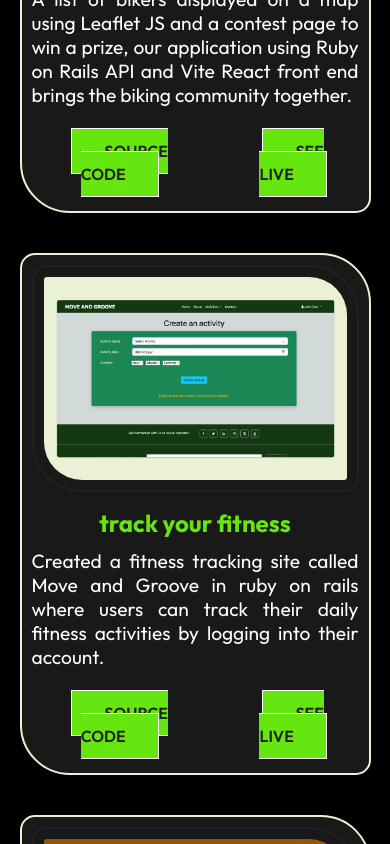
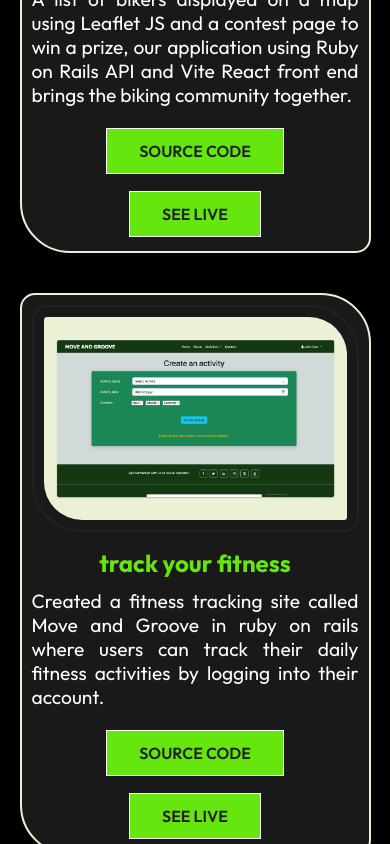
Before and after one commit to Prajay-Chaudhary/Portfolio-website_react, a React (Create React App) app: page /Project in a window 390 px wide. Shown: the part 920-1764 px from the top of the page. Built offline with nearby package versions, Linux system fonts and the light colour scheme; a web font is replaced by a local one.

Commit message:
mainrtained the projects button for small screen

```diff
--- a/src/Components/WorkCardStyles.css
+++ b/src/Components/WorkCardStyles.css
@@ -55,7 +55,16 @@
     margin-top: 2rem;
     gap: 20px;
 }
+/* for small screen size upto 400px */
+@media screen and (max-width: 400px) {
+    .pro-btn {
+    flex-direction:column;
+    gap: 40px;
+}
+}
 
+
+/* for screen size upto 740px */
 @media screen and (max-width: 740px) {
     .project-container {
         max-width: 90%;
```
Also changed, not shown: src/Components/hello.js (added, +10 -0 lines), src/Components/Work.js (line endings or trailing spaces).
